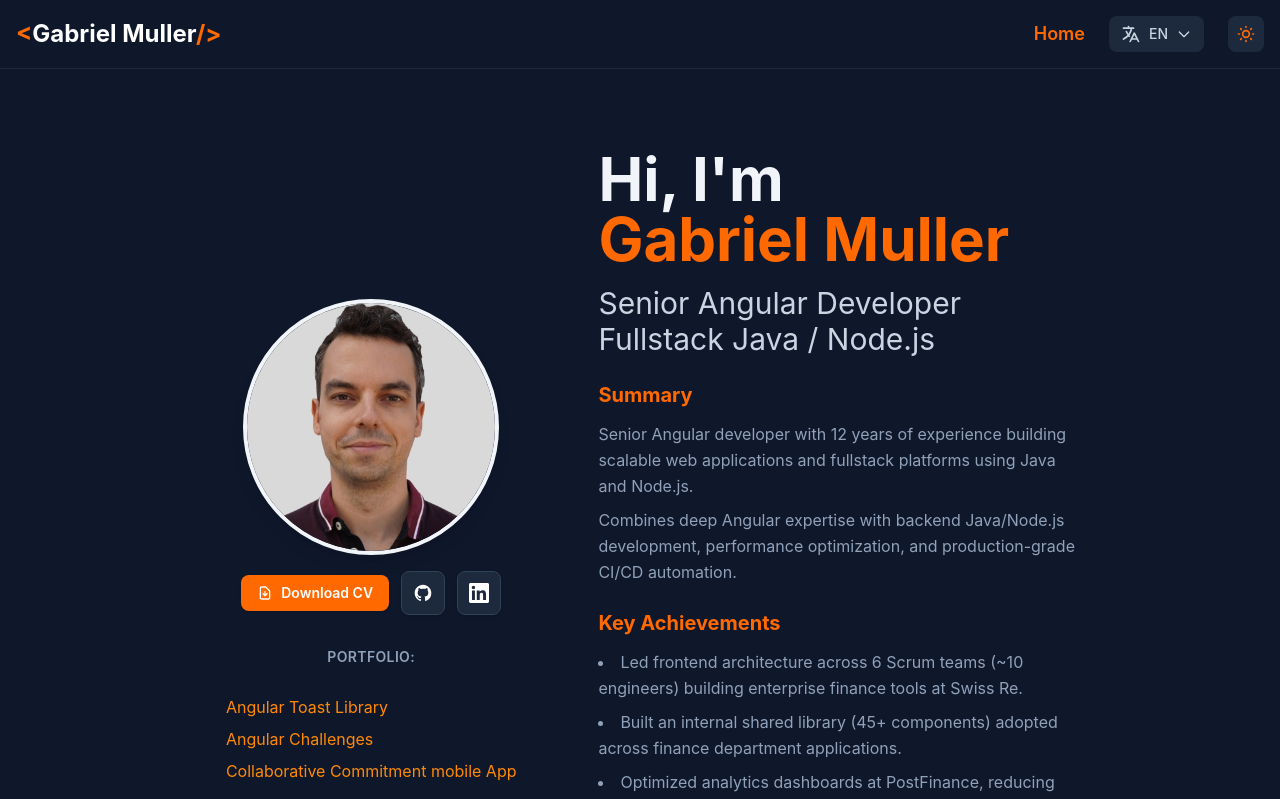
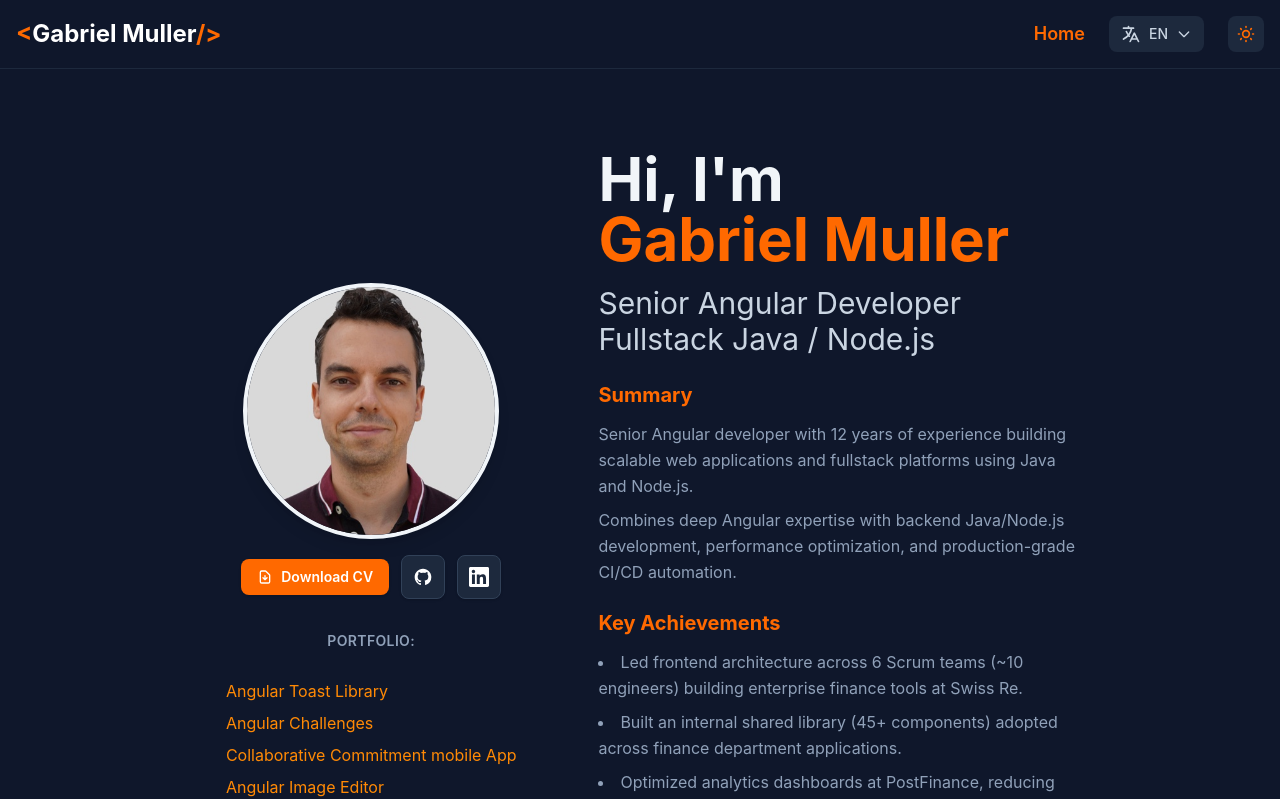
Before and after one commit to HoplaGeiss/HoplaGeiss.github.io, a React (Vite) app: page / in a window 1280 px wide. Shown: the top 799 px of the page. Built offline with nearby package versions, Linux system fonts and the light colour scheme.

Commit message:
Adds a portofolio entry

```diff
--- a/src/i18n/locales/de.json
+++ b/src/i18n/locales/de.json
@@ -175,6 +175,7 @@
     "ngxHerald": "Angular Toast Bibliothek",
     "angularChallenges": "Angular Challenges",
     "commitX": "Collaborative Commitment mobile App",
+    "ngxImageForge": "Angular Bildeditor",
     "portfolioLabel": "Portfolio:",
     "linkedin": "LinkedIn",
     "portfolioApp": "Portfolio"
--- a/src/i18n/locales/en.json
+++ b/src/i18n/locales/en.json
@@ -175,6 +175,7 @@
     "ngxHerald": "Angular Toast Library",
     "angularChallenges": "Angular Challenges",
     "commitX": "Collaborative Commitment mobile App",
+    "ngxImageForge": "Angular Image Editor",
     "portfolioLabel": "Portfolio:",
     "linkedin": "LinkedIn",
     "portfolioApp": "Portfolio App"
--- a/src/i18n/locales/fr.json
+++ b/src/i18n/locales/fr.json
@@ -175,6 +175,7 @@
     "ngxHerald": "Bibliothèque Angular Toast",
     "angularChallenges": "Défis Angular",
     "commitX": "Collaborative Commitment mobile App",
+    "ngxImageForge": "Éditeur d'images Angular",
     "portfolioLabel": "Portfolio :",
     "linkedin": "LinkedIn",
     "portfolioApp": "Portfolio"
--- a/src/pages/Home.tsx
+++ b/src/pages/Home.tsx
@@ -190,6 +190,16 @@ export default function Home() {
                     className="text-orange-600 dark:text-orange-400 hover:text-orange-700 dark:hover:text-orange-300 transition-colors"
                   >
                     {t('contact.commitX')}
+                  </a>
+                </li>
+                <li>
+                  <a
+                    href="https://www.npmjs.com/package/ngx-image-forge"
+                    target="_blank"
+                    rel="noopener noreferrer"
+                    className="text-orange-600 dark:text-orange-400 hover:text-orange-700 dark:hover:text-orange-300 transition-colors"
+                  >
+                    {t('contact.ngxImageForge')}
                   </a>
                 </li>
               </ul>
```
